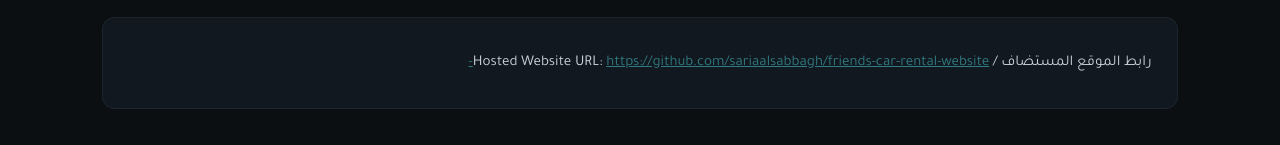
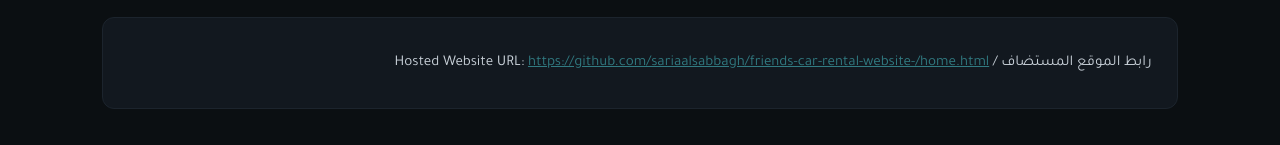
Before and after one commit to sariaalsabbagh/friends-car-rental-website-, a plain HTML site: page home.html in a window 1280 px wide. Shown: the part 546-691 px from the top of the page. Drawn offline with Linux system fonts and the light colour scheme.

Commit message:
Update home.html

```diff
--- a/home.html
+++ b/home.html
@@ -65,7 +65,7 @@
 
         <h3 class="section-title">رابط النشر على الإنترنت / Website Live Link</h3>
         <div class="info-card">
-            <p>رابط الموقع المستضاف / Hosted Website URL: <a href="https://github.com/sariaalsabbagh/friends-car-rental-website-" target="_blank" style="color: #317b82;">https://github.com/sariaalsabbagh/friends-car-rental-website-</a></p>
+            <p>رابط الموقع المستضاف / Hosted Website URL: <a href="https://github.com/sariaalsabbagh/friends-car-rental-website-/home.html" target="_blank" style="color: #317b82;">https://github.com/sariaalsabbagh/friends-car-rental-website-/home.html</a></p>
 </div>
     </div>
 
```
